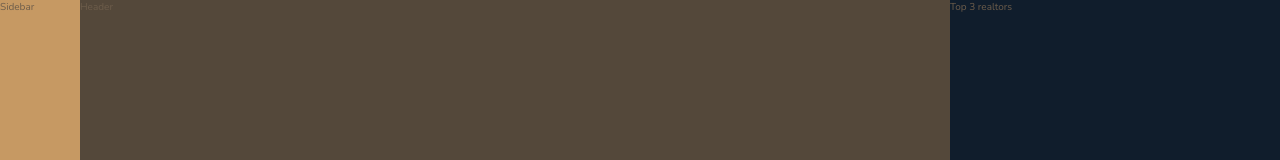
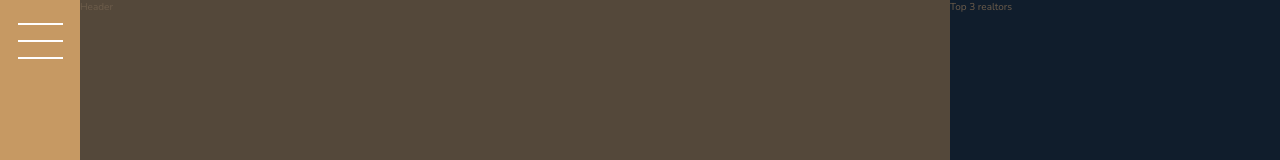
Before and after one commit to AntonRufus/Nexter, a website: page index.html in a window 1280 px wide. Shown: the top 160 px of the page. Drawn offline with nearby package versions, Linux system fonts and the light colour scheme.

Commit message:
the sidebar

```diff
--- a/index.html
+++ b/index.html
@@ -14,7 +14,7 @@
 <body class="container">
 <!-- sidebar -->
 <div class="sidebar">
-    Sidebar
+    <button class="nav-btn"></button>
 </div>
 <!-- header -->
 <div class="header">
--- a/sass/_sidebar.scss
+++ b/sass/_sidebar.scss
@@ -2,4 +2,33 @@
   background-color: $color-primary;
   grid-column: sidebar-start / sidebar-end;
   grid-row: 1 / -1;
+  display: flex;
+  justify-content: center;
+
+  .nav-btn {
+    border: none;
+    border-radius: 0;
+
+    background-color: #fff;
+    height: 2px;
+    width: 4.5rem;
+    margin-top: 4rem;
+
+    &::before,
+    &::after {
+      content: "";
+      background-color: #fff;
+      height: 2px;
+      width: 4.5rem;
+      display: block;
+    }
+
+    &::before {
+      transform: translateY(-1.7rem);
+    }
+
+    &::after {
+      transform: translateY(1.5rem);
+    }
+  }
 }
```
Also changed, not shown: css/style.css.
